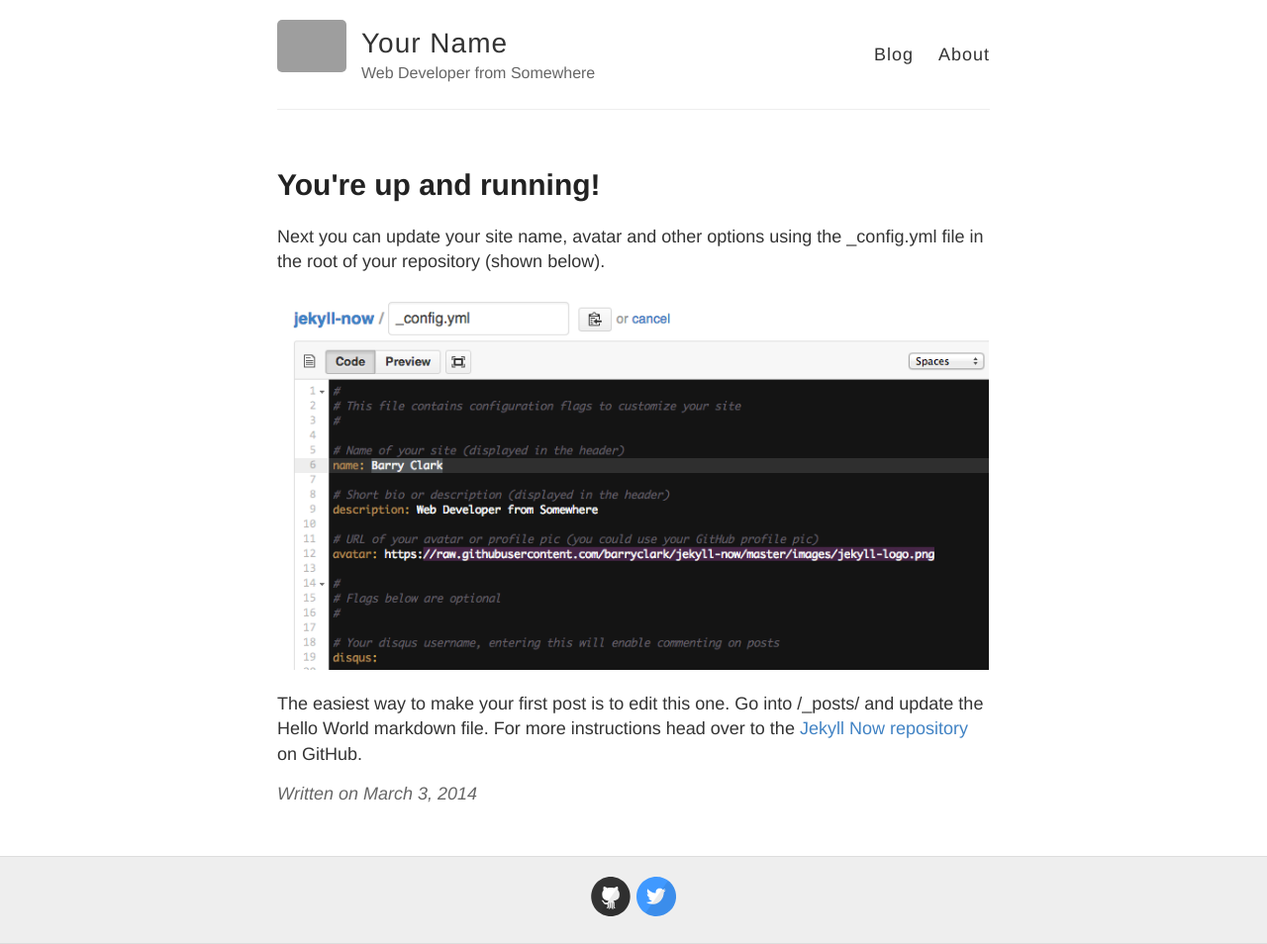
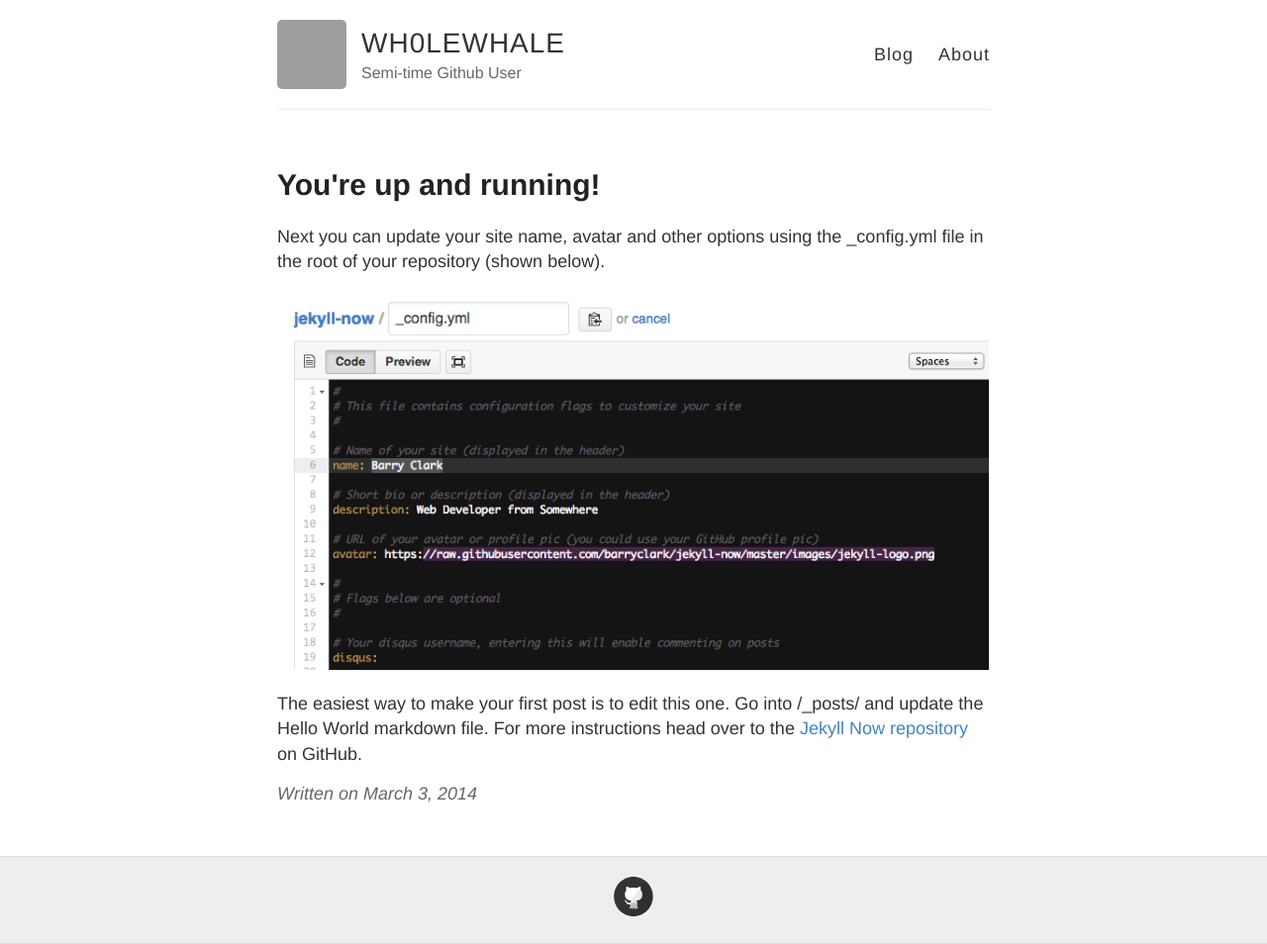
Before and after one commit to AnomaliesGentoolman/AnomaliesGentoolman.github.io, a Jekyll site: the page built from _posts/2014-3-3-Hello-World.md, in a window 1280 px wide. Shown: the whole page at 99% size. Built offline with Jekyll 4.4.1, drawn with Linux system fonts in a browser that asks for light colours; grey boxes are pictures that could not be loaded.

Commit message:
Update _config.yml

```diff
--- a/_config.yml
+++ b/_config.yml
@@ -3,13 +3,13 @@
 #
 
 # Name of your site (displayed in the header)
-name: Your Name
+name: WH0LEWHALE
 
 # Short bio or description (displayed in the header)
-description: Web Developer from Somewhere
+description: Semi-time Github User
 
 # URL of your avatar or profile pic (you could use your GitHub profile pic)
-avatar: https://raw.githubusercontent.com/barryclark/jekyll-now/master/images/jekyll-logo.png
+avatar: https://avatars.githubusercontent.com/u/146978592?v=4
 
 #
 # Flags below are optional
@@ -21,12 +21,12 @@
   email:
   facebook:
   flickr:
-  github: barryclark/jekyll-now
+  github: WH0LEWHALE
   instagram:
   linkedin:
   pinterest:
   rss: # just type anything here for a working RSS icon
-  twitter: jekyllrb
+  twitter:
   stackoverflow: # your stackoverflow profile, e.g. "users/50476/bart-kiers"
   youtube: # channel/<your_long_string> or user/<user-name>
   googleplus: # anything in your profile username that comes after plus.google.com/
```
